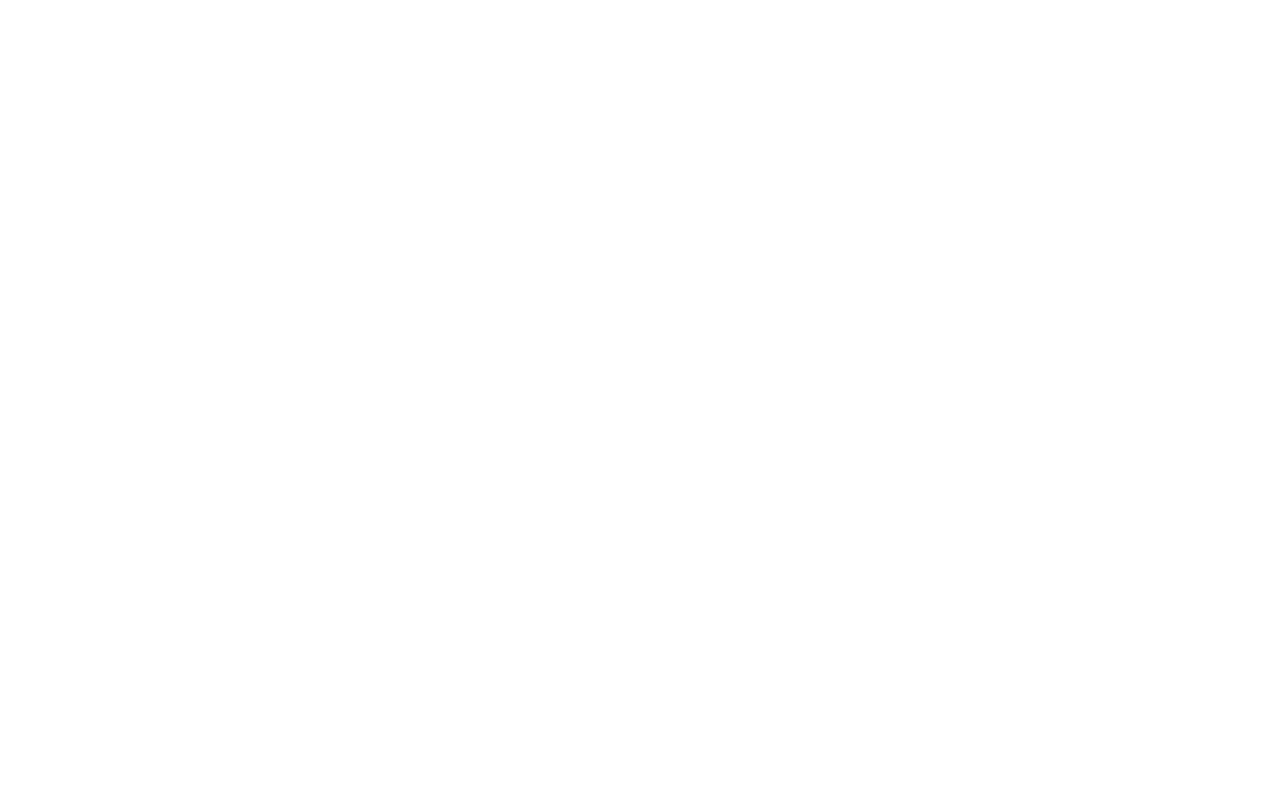
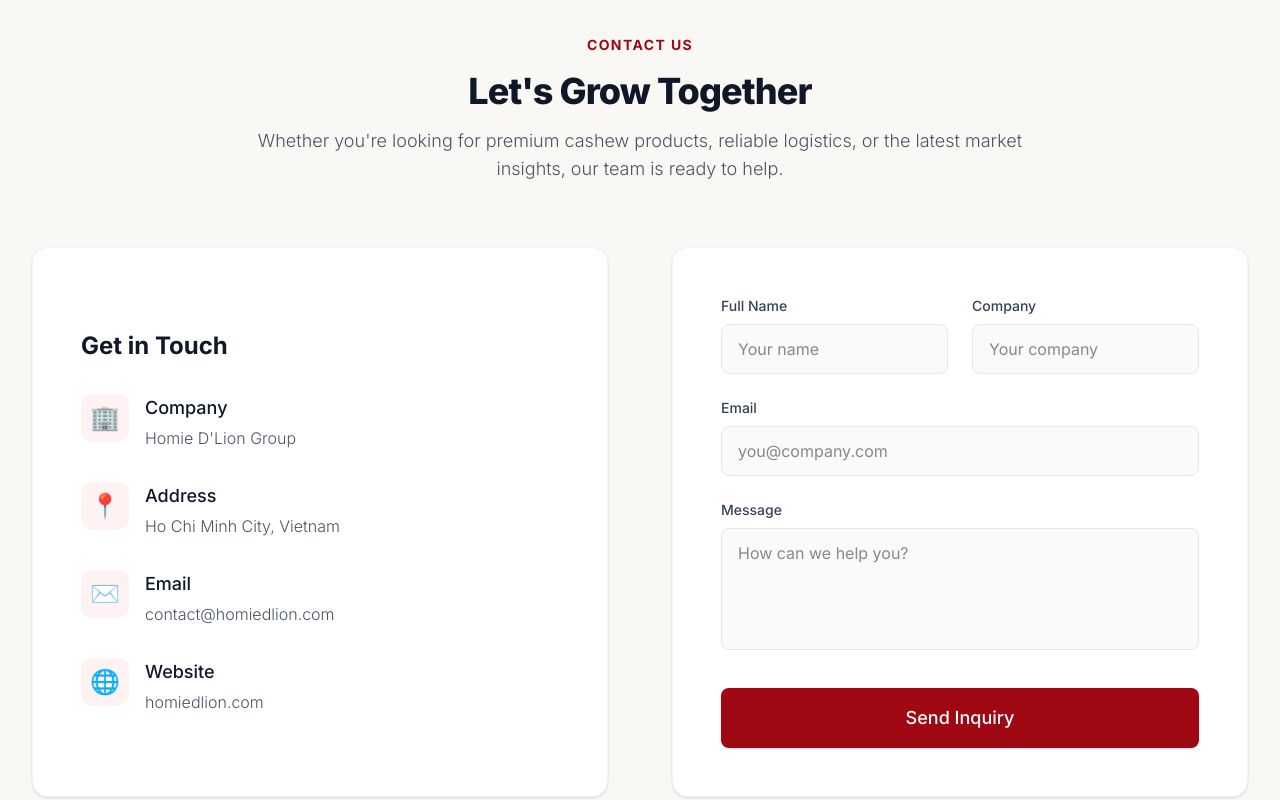
Before and after one commit to NamQuannnn/homiedlion-website, a Next.js app: page / in a window 1280 px wide. Shown: the part 3220-4020 px from the top of the page. Before the commit the page ends 3212 px from the top, so only its background shows below. Built offline with nearby package versions, Linux system fonts and the light colour scheme.

Commit message:
Sprint 6 - Contact section

```diff
--- a/src/app/page.tsx
+++ b/src/app/page.tsx
@@ -2,6 +2,7 @@ import Hero from "@/components/sections/Hero";
 import About from "@/components/sections/About";
 import Products from "@/components/sections/Products";
 import MarketInsights from "@/components/sections/MarketInsights";
+import Contact from "@/components/sections/Contact";
 
 export default function Home() {
   return (
@@ -10,6 +11,7 @@ export default function Home() {
       <About />
       <Products />
       <MarketInsights />
+      <Contact />
     </div>
   );
 }
--- /dev/null
+++ b/src/components/sections/Contact.tsx
@@ -0,0 +1,134 @@
+export default function Contact() {
+    return (
+      <section className="bg-[#FAF8F5] py-20 lg:py-32 w-full">
+        <div className="max-w-7xl mx-auto px-4 sm:px-6 lg:px-8">
+
+          {/* Phần Tiêu đề Section */}
+          <div className="text-center max-w-3xl mx-auto mb-16 space-y-4">
+            <h3 className="text-sm font-bold tracking-widest text-red-800 uppercase">
+              CONTACT US
+            </h3>
+            <h2 className="text-3xl sm:text-4xl font-extrabold text-gray-900 tracking-tight">
+              Let's Grow Together
+            </h2>
+            <p className="text-lg text-gray-600 font-light">
+              Whether you're looking for premium cashew products, reliable logistics, or the latest market insights, our team is ready to help.
+            </p>
+          </div>
+
+          <div className="grid grid-cols-1 lg:grid-cols-2 gap-12 lg:gap-16">
+
+            {/* Cột Trái: Thông tin liên hệ */}
+            <div className="bg-white rounded-2xl p-8 lg:p-12 shadow-sm border border-gray-100 flex flex-col justify-center">
+              <h4 className="text-2xl font-bold text-gray-900 mb-8">
+                Get in Touch
+              </h4>
+              <div className="space-y-8">
+                <div className="flex items-start space-x-4">
+                  <div className="flex-shrink-0 w-12 h-12 bg-red-50 rounded-xl flex items-center justify-center text-2xl">
+                    🏢
+                  </div>
+                  <div>
+                    <p className="font-medium text-gray-900 text-lg">Company</p>
+                    <p className="text-gray-600 font-light mt-1">Homie D'Lion Group</p>
+                  </div>
+                </div>
+
+                <div className="flex items-start space-x-4">
+                  <div className="flex-shrink-0 w-12 h-12 bg-red-50 rounded-xl flex items-center justify-center text-2xl">
+                    📍
+                  </div>
+                  <div>
+                    <p className="font-medium text-gray-900 text-lg">Address</p>
+                    <p className="text-gray-600 font-light mt-1">Ho Chi Minh City, Vietnam</p>
+                  </div>
+                </div>
+
+                <div className="flex items-start space-x-4">
+                  <div className="flex-shrink-0 w-12 h-12 bg-red-50 rounded-xl flex items-center justify-center text-2xl">
+                    ✉️
+                  </div>
+                  <div>
+                    <p className="font-medium text-gray-900 text-lg">Email</p>
+                    <p className="text-gray-600 font-light mt-1">contact@homiedlion.com</p>
+                  </div>
+                </div>
+
+                <div className="flex items-start space-x-4">
+                  <div className="flex-shrink-0 w-12 h-12 bg-red-50 rounded-xl flex items-center justify-center text-2xl">
+                    🌐
+                  </div>
+                  <div>
+                    <p className="font-medium text-gray-900 text-lg">Website</p>
+                    <p className="text-gray-600 font-light mt-1">homiedlion.com</p>
+                  </div>
+                </div>
+              </div>
+            </div>
+
+            {/* Cột Phải: Form liên hệ */}
+            <div className="bg-white rounded-2xl p-8 lg:p-12 shadow-sm border border-gray-100">
+              <form className="space-y-6">
+                <div className="grid grid-cols-1 sm:grid-cols-2 gap-6">
+                  <div className="space-y-2">
+                    <label htmlFor="name" className="block text-sm font-medium text-gray-700">
+                      Full Name
+                    </label>
+                    <input
+                      type="text"
+                      id="name"
+                      className="w-full px-4 py-3 rounded-lg border border-gray-200 focus:ring-2 focus:ring-red-800 focus:border-red-800 outline-none transition-colors bg-gray-50 focus:bg-white"
+                      placeholder="Your name"
+                    />
+                  </div>
+                  <div className="space-y-2">
+                    <label htmlFor="company" className="block text-sm font-medium text-gray-700">
+                      Company
+                    </label>
+                    <input
+                      type="text"
+                      id="company"
+                      className="w-full px-4 py-3 rounded-lg border border-gray-200 focus:ring-2 focus:ring-red-800 focus:border-red-800 outline-none transition-colors bg-gray-50 focus:bg-white"
+                      placeholder="Your company"
+                    />
+                  </div>
+                </div>
+
+                <div className="space-y-2">
+                  <label htmlFor="email" className="block text-sm font-medium text-gray-700">
+                    Email
+                  </label>
+                  <input
+                    type="email"
+                    id="email"
+                    className="w-full px-4 py-3 rounded-lg border border-gray-200 focus:ring-2 focus:ring-red-800 focus:border-red-800 outline-none transition-colors bg-gray-50 focus:bg-white"
+                    placeholder="you@company.com"
+                  />
+                </div>
+
+                <div className="space-y-2">
+                  <label htmlFor="message" className="block text-sm font-medium text-gray-700">
+                    Message
+                  </label>
+                  <textarea
+                    id="message"
+                    rows={4}
+                    className="w-full px-4 py-3 rounded-lg border border-gray-200 focus:ring-2 focus:ring-red-800 focus:border-red-800 outline-none transition-colors bg-gray-50 focus:bg-white resize-none"
+                    placeholder="How can we help you?"
+                  ></textarea>
+                </div>
+
+                <button
+                  type="button"
+                  className="w-full px-8 py-4 bg-red-800 text-white font-medium rounded-lg hover:bg-red-900 transition-colors shadow-sm text-lg mt-2"
+                >
+                  Send Inquiry
+                </button>
+              </form>
+            </div>
+
+          </div>
+        </div>
+      </section>
+    );
+  }
```
